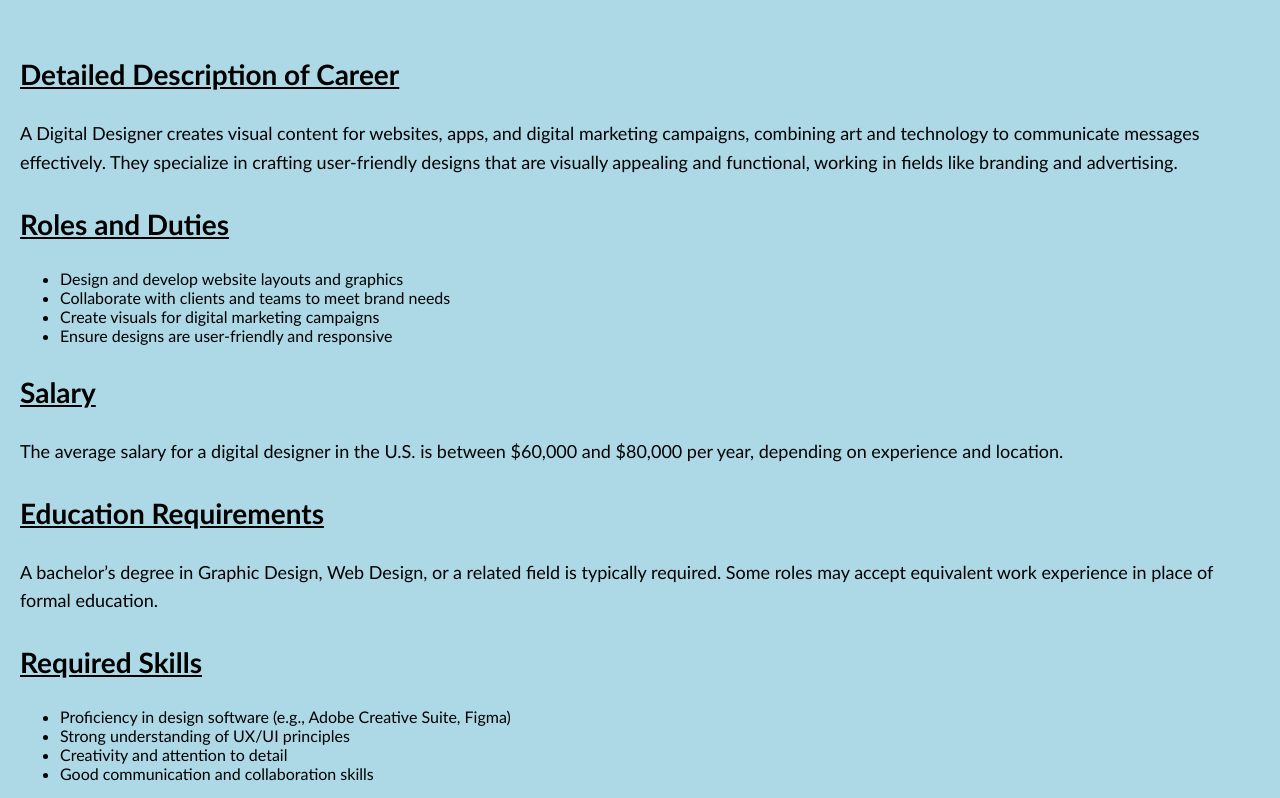
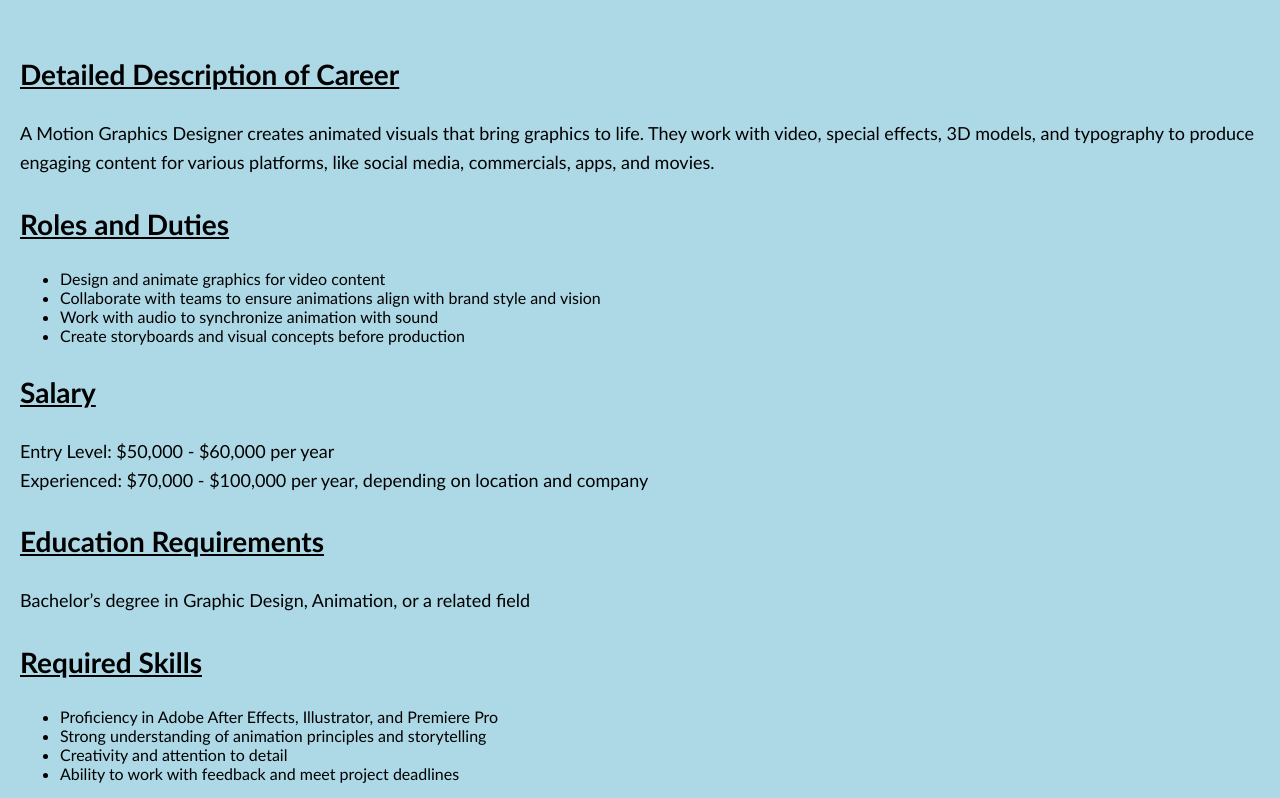
Before and after one commit to graciescimeca07/digitaldesign, a plain HTML site: page index.html in a window 1280 px wide. Shown: the part 154-952 px from the top of the page. Drawn offline with Linux system fonts and the light colour scheme.

Commit message:
Update index.html

```diff
--- a/index.html
+++ b/index.html
@@ -3,7 +3,7 @@
 <head>
     <meta charset="UTF-8">
     <meta name="viewport" content="width=device-width, initial-scale=1.0">
-    <title>Digital Designer Career</title>
+    <title>Animator/Motion Graphics Designer Career</title>
     <style>
         body {
             background-color: lightblue;
@@ -50,36 +50,36 @@
 
     <section>
         <h3>Detailed Description of Career</h3>
-        <p>A Digital Designer creates visual content for websites, apps, and digital marketing campaigns, combining art and technology to communicate messages effectively. They specialize in crafting user-friendly designs that are visually appealing and functional, working in fields like branding and advertising.</p>
+        <p>A Motion Graphics Designer creates animated visuals that bring graphics to life. They work with video, special effects, 3D models, and typography to produce engaging content for various platforms, like social media, commercials, apps, and movies.</p>
     </section>
 
     <section>
         <h3>Roles and Duties</h3>
         <ul>
-            <li>Design and develop website layouts and graphics</li>
-            <li>Collaborate with clients and teams to meet brand needs</li>
-            <li>Create visuals for digital marketing campaigns</li>
-            <li>Ensure designs are user-friendly and responsive</li>
+            <li>Design and animate graphics for video content</li>
+            <li>Collaborate with teams to ensure animations align with brand style and vision</li>
+            <li>Work with audio to synchronize animation with sound</li>
+            <li>Create storyboards and visual concepts before production</li>
         </ul>
     </section>
 
     <section>
         <h3>Salary</h3>
-        <p>The average salary for a digital designer in the U.S. is between $60,000 and $80,000 per year, depending on experience and location.</p>
+        <p>Entry Level: $50,000 - $60,000 per year<br>Experienced: $70,000 - $100,000 per year, depending on location and company</p>
     </section>
 
     <section>
         <h3>Education Requirements</h3>
-        <p>A bachelor’s degree in Graphic Design, Web Design, or a related field is typically required. Some roles may accept equivalent work experience in place of formal education.</p>
+        <p>Bachelor’s degree in Graphic Design, Animation, or a related field</p>
     </section>
 
     <section>
         <h3>Required Skills</h3>
         <ul>
-            <li>Proficiency in design software (e.g., Adobe Creative Suite, Figma)</li>
-            <li>Strong understanding of UX/UI principles</li>
+            <li>Proficiency in Adobe After Effects, Illustrator, and Premiere Pro</li>
+            <li>Strong understanding of animation principles and storytelling</li>
             <li>Creativity and attention to detail</li>
-            <li>Good communication and collaboration skills</li>
+            <li>Ability to work with feedback and meet project deadlines</li>
         </ul>
     </section>
 
```
